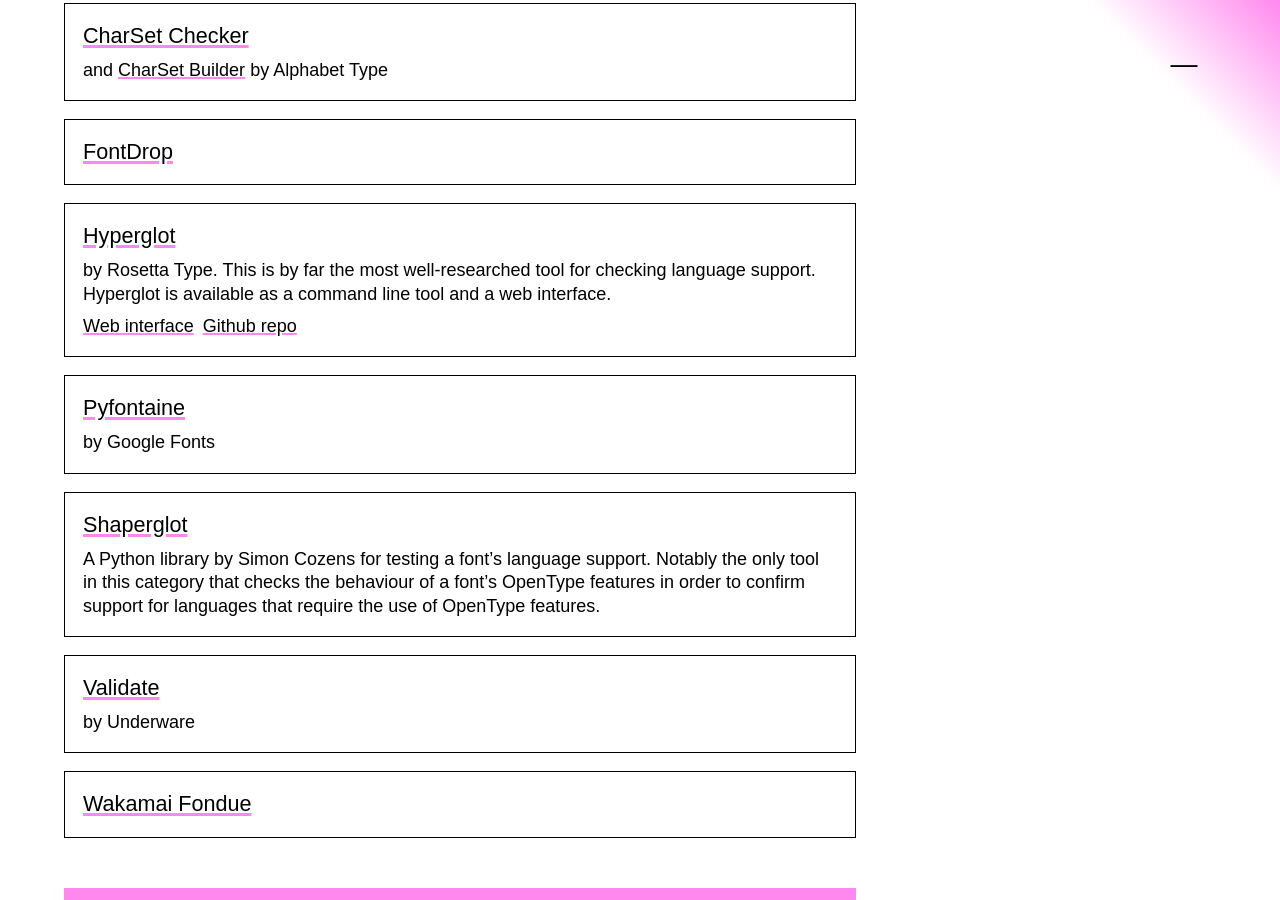
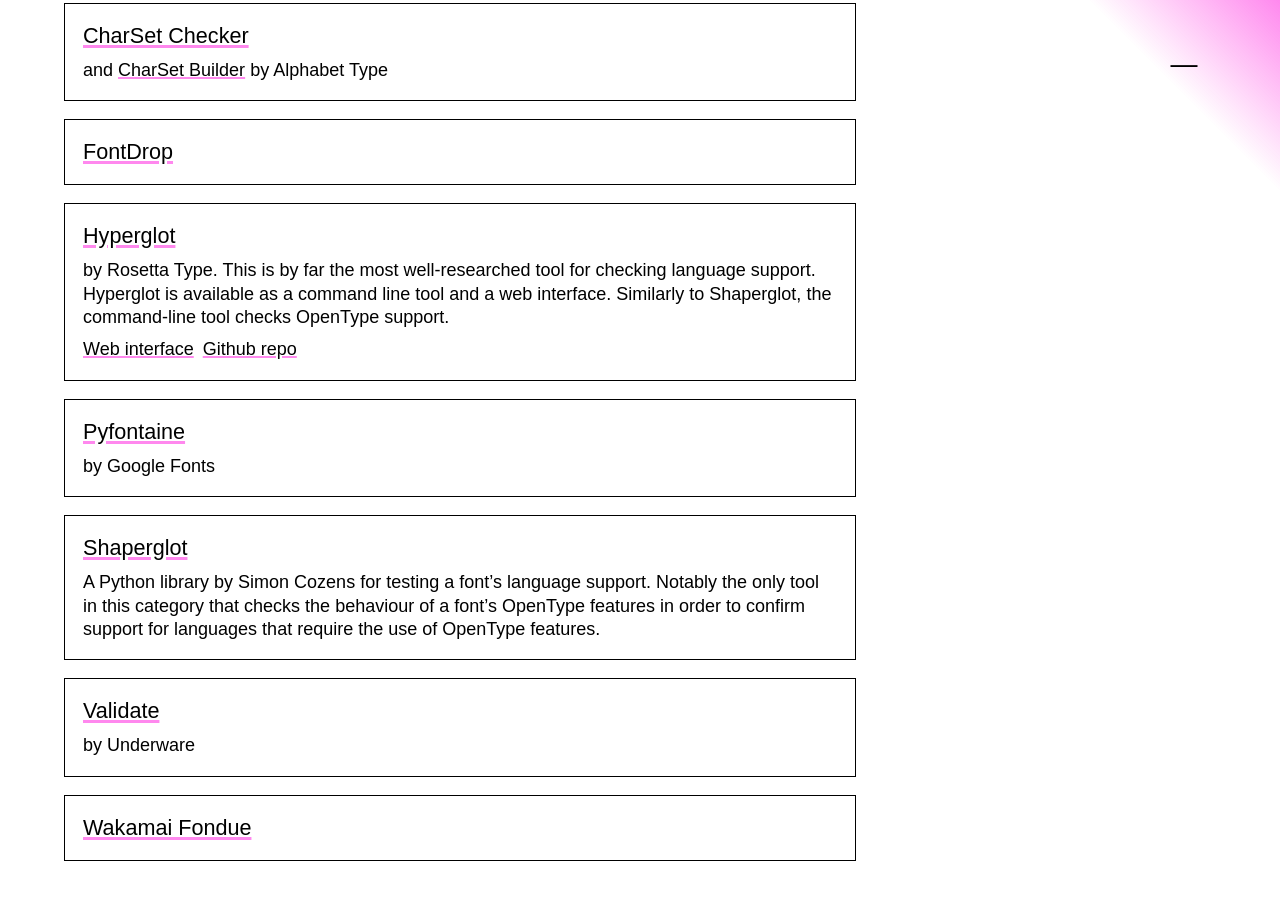
Before and after one commit to justinpenner/type-design-resources, a Jekyll site: the page built from index.md, in a window 1280 px wide and 900 px high, scrolled down 21684 px. Built offline with Jekyll 4.4.1, drawn with Linux system fonts in a browser that asks for light colours; some web fonts are replaced.

Commit message:
Clarification re Hyperglot

```diff
--- a/_data/data.yaml
+++ b/_data/data.yaml
@@ -594,7 +594,7 @@
         url: https://fontdrop.info/
       - name: Hyperglot
         url: https://hyperglot.rosettatype.com/
-        description: by Rosetta Type. This is by far the most well-researched tool for checking language support. Hyperglot is available as a command line tool and a web interface.
+        description: by Rosetta Type. This is by far the most well-researched tool for checking language support. Hyperglot is available as a command line tool and a web interface. Similarly to Shaperglot, the command-line tool checks OpenType support.
         links:
           - name: Web interface
             url: https://hyperglot.rosettatype.com/
```
